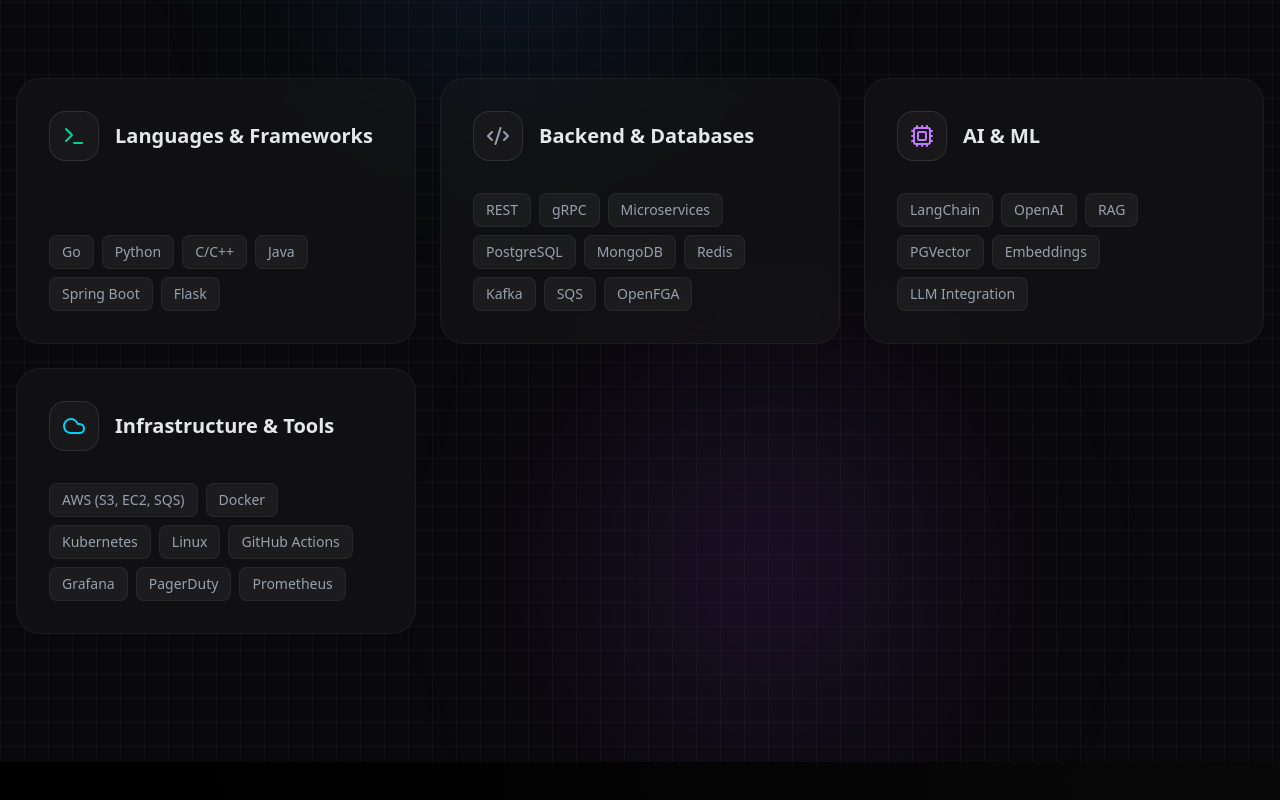
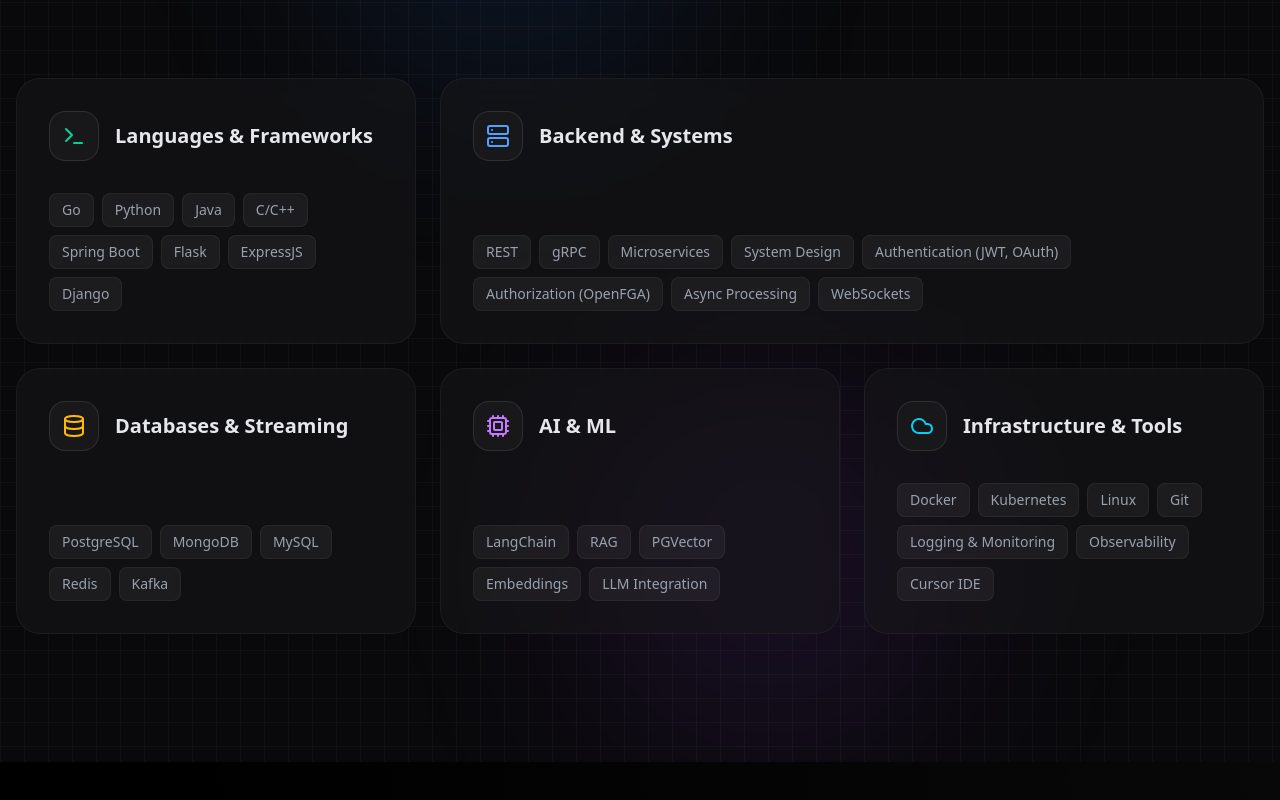
Before and after one commit to rahulrj1/portfolio-revamped, a Next.js app: page /portfolio-revamped/ in a window 1280 px wide. Shown: the part 6560-7360 px from the top of the page. Built offline with nearby package versions, Linux system fonts and the light colour scheme.

Commit message:
update skills

```diff
--- a/src/data/resume.ts
+++ b/src/data/resume.ts
@@ -115,21 +115,24 @@
 
 export const skills: Record<string, string[]> = {
   "Languages & Frameworks": [
-    "Go", "Python", "C/C++", "Java",
-    "Spring Boot", "Flask"
+    "Go", "Python", "Java", "C/C++",,
+    "Spring Boot", "Flask", "ExpressJS", "Django"
   ],
-  "Backend & Databases": [
-    "REST", "gRPC", "Microservices",
-    "PostgreSQL", "MongoDB", "Redis", "Kafka", "SQS",
-    "OpenFGA"
+  "Backend & Systems": [
+    "REST", "gRPC", "Microservices", "System Design",
+    "Authentication (JWT, OAuth)", "Authorization (OpenFGA)",
+    "Async Processing", "WebSockets"
+  ],
+  "Databases & Streaming": [
+    "PostgreSQL", "MongoDB", "MySQL", "Redis", "Kafka"
   ],
   "AI & ML": [
-    "LangChain", "OpenAI", "RAG",
+    "LangChain", "RAG",
     "PGVector", "Embeddings", "LLM Integration"
   ],
   "Infrastructure & Tools": [
-    "AWS (S3, EC2, SQS)", "Docker", "Kubernetes", "Linux",
-    "GitHub Actions", "Grafana", "PagerDuty", "Prometheus"
+    "Docker", "Kubernetes", "Linux", "Git",
+    "Logging & Monitoring", "Observability", "Cursor IDE"
   ]
 };
 
```
